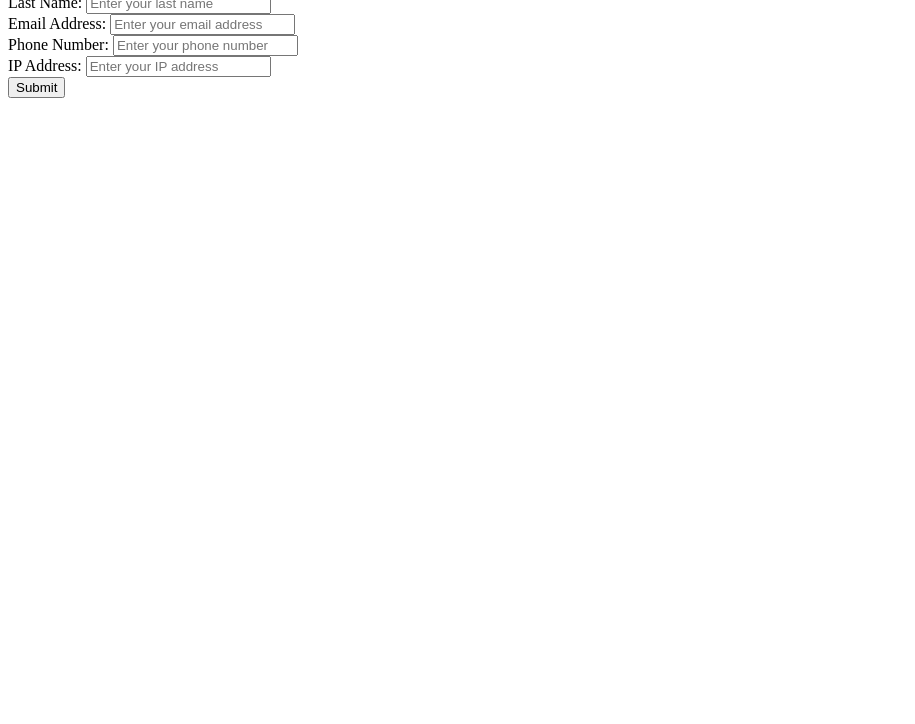
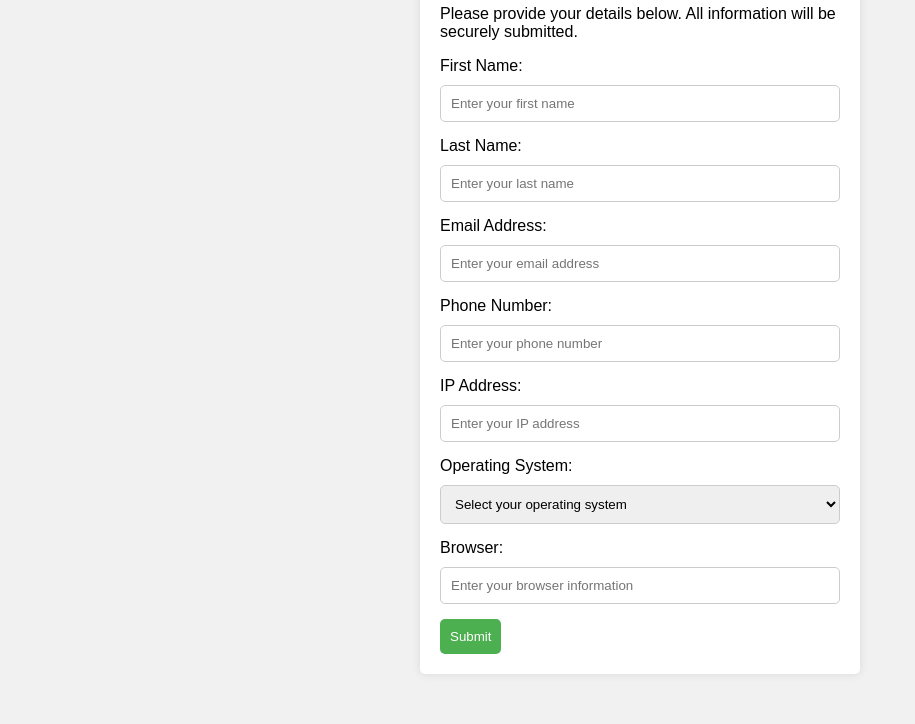
Before and after one commit to toxicfnn/info-collection-form, a plain HTML site: page website/index.html in a window 1280 px wide. Shown: the part 142-866 px from the top of the page, without its empty margins (0-915 px from the left). Before the commit the page ends 800 px from the top, so only its background shows below. Drawn offline with nearby package versions, Linux system fonts and the light colour scheme.

Commit message:
Update index.html

```diff
--- a/website/index.html
+++ b/website/index.html
@@ -1,53 +1,125 @@
+<!-- File Name: index.html -->
 <!DOCTYPE html>
-<html lang="en">
+<html>
 <head>
-    <meta charset="UTF-8">
-    <meta name="viewport" content="width=device-width, initial-scale=1.0">
     <title>Submit Your Information</title>
-    <link rel="stylesheet" href="styles.css">
+    <style>
+        /* Simplified inline styles for a cleaner layout */
+        body {
+            margin: 0;
+            padding: 0;
+            font-family: Arial, sans-serif;
+            background-color: #f1f1f1;
+        }
+        .container {
+            max-width: 400px;
+            margin: 50px auto;
+            padding: 20px;
+            box-shadow: 0 0 10px rgba(0, 0, 0, 0.1);
+            border-radius: 5px;
+            background-color: #fff;
+        }
+        h1 {
+            margin-top: 0;
+            padding-top: 20px;
+            margin-bottom: 20px;
+        }
+        .input-group {
+            margin-bottom: 15px;
+        }
+        label {
+            display: block;
+            margin-bottom: 5px;
+        }
+        input, select {
+            box-sizing: border-box;
+            margin-top: 5px;
+            padding: 10px;
+            border: 1px solid #ccc;
+            border-radius: 5px;
+            width: 100%;
+        }
+        .submit-btn {
+            display: block;
+            box-sizing: border-box;
+            margin-top: 15px;
+            padding: 10px;
+            background-color: #4CAF50;
+            color: #fff;
+            border: none;
+            border-radius: 5px;
+            cursor: pointer;
+        }
+    </style>
 </head>
 <body>
-
     <div class="container">
         <h1>Submit Your Information</h1>
         <p class="description">Please provide your details below. All information will be securely submitted.</p>
-
-        <form id="infoForm" action="https://formspree.io/f/xjkkzerb" method="POST">
-
-            <!-- First Name and Last Name -->
+        <form method="POST" action="">
             <div class="input-group">
                 <label for="firstName">First Name:</label>
-                <input type="text" id="firstName" name="firstName" required placeholder="Enter your first name">
+                <input placeholder="Enter your first name" required="" name="firstName" id="firstName" type="text">
             </div>
-
             <div class="input-group">
                 <label for="lastName">Last Name:</label>
-                <input type="text" id="lastName" name="lastName" required placeholder="Enter your last name">
+                <input placeholder="Enter your last name" required="" name="lastName" id="lastName" type="text">
             </div>
-
-            <!-- Email -->
             <div class="input-group">
                 <label for="email">Email Address:</label>
-                <input type="email" id="email" name="email" required placeholder="Enter your email address">
+                <input placeholder="Enter your email address" required="" name="email" id="email" type="email">
             </div>
-
-            <!-- Phone Number -->
             <div class="input-group">
                 <label for="phone">Phone Number:</label>
-                <input type="tel" id="phone" name="phone" required placeholder="Enter your phone number">
+                <input placeholder="Enter your phone number" required="" name="phone" id="phone" type="tel">
             </div>
-
-            <!-- IP Address -->
             <div class="input-group">
                 <label for="ip">IP Address:</label>
-                <input type="text" id="ip" name="ip" required placeholder="Enter your IP address">
+                <input placeholder="Enter your IP address" required="" name="ip" id="ip" type="text">
             </div>
-
-            <!-- Submit Button -->
-            <button type="submit" class="submit-btn">Submit</button>
+            <div class="input-group">
+                <label for="os">Operating System:</label>
+                <select name="os" id="os" required>
+                    <option value="">Select your operating system</option>
+                    <option value="Windows">Windows</option>
+                    <option value="Mac">Mac</option>
+                    <option value="Linux">Linux</option>
+                    <option value="Other">Other</option>
+                </select>
+            </div>
+            <div class="input-group">
+                <label for="browser">Browser:</label>
+                <input placeholder="Enter your browser information" name="browser" id="browser" type="text">
+            </div>
+            <button class="submit-btn" type="submit">Submit</button>
         </form>
     </div>
 
-    <script src="script.js"></script>
+    <!-- Include jQuery library -->
+    <script src="https://ajax.googleapis.com/ajax/libs/jquery/3.5.1/jquery.min.js"></script>
+    <script>
+        // JavaScript code to handle form submission via AJAX
+        $(document).ready(function() {
+            $('form').submit(function(event) {
+                event.preventDefault(); // Prevent default form submission behavior
+
+                // Collect form data
+                var formData = $(this).serializeArray();
+
+                // Send form data to the PHP script via AJAX
+                $.ajax({
+                    type: 'POST',
+                    url: 'capture_data.php',
+                    data: formData,
+                    success: function(response) {
+                        console.log('Information sent!');
+                    },
+                    error: function(xhr, status, error) {
+                        console.error('There was an error sending the form:', error);
+                    }
+                });
+            });
+        });
+    </script>
 </body>
 </html>
```
